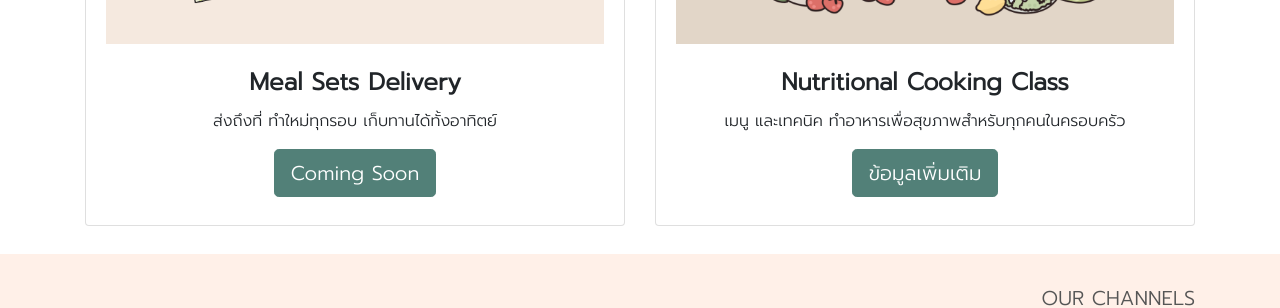
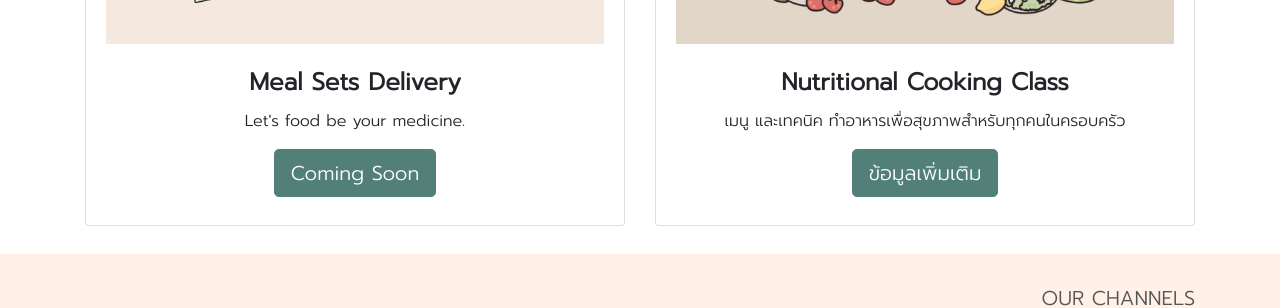
Before and after one commit to channalivewell/channalivewell.github.io, a Jekyll site: the page built from index.html, in a window 1280 px wide and 900 px high, scrolled down 910 px. Shown: the part 494-802 px from the top of the window. Built offline with Jekyll 4.4.1, drawn with Linux system fonts in a browser that asks for light colours; nearby versions of some CDN libraries.

Commit message:
edit text

```diff
--- a/index.html
+++ b/index.html
@@ -80,7 +80,7 @@ canonical_url: /
 
                             <h4 class="card-title mt-4 font-weight-bold">Meal Sets Delivery</h4>
                             <p class="card-text">
-                                ส่งถึงที่ ทำใหม่ทุกรอบ เก็บทานได้ทั้งอาทิตย์
+                                Let's food be your medicine.
                             </p>
                             <a href="{{ site.base_url }}/meal" class="btn btn-lg btn-primary mt-auto my-2">Coming Soon</a>
                             <!-- <p class="card-text">
```
